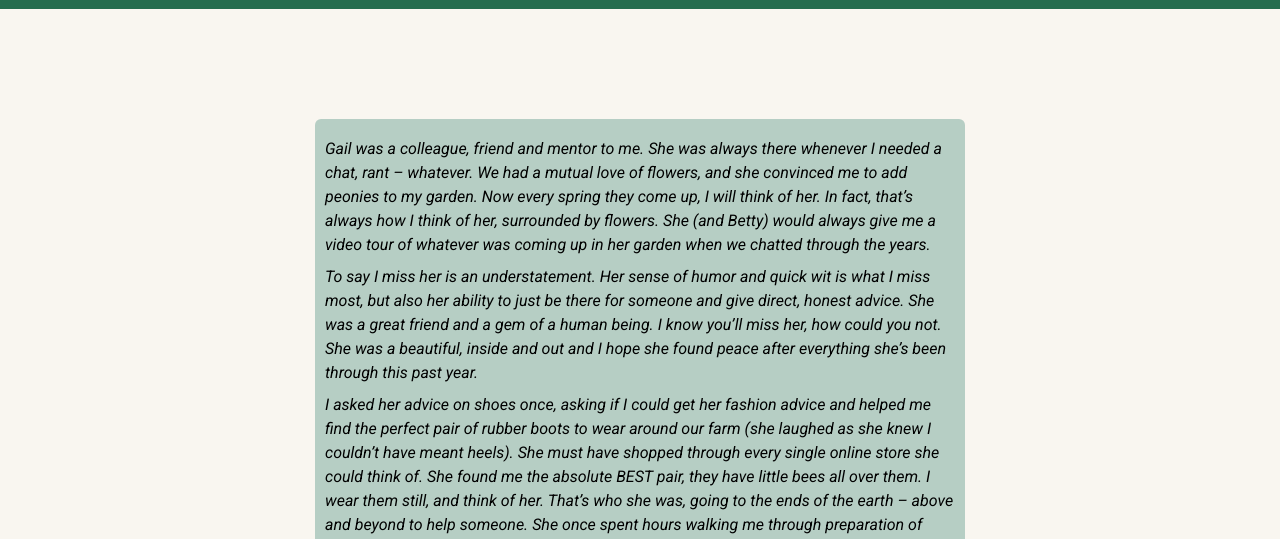
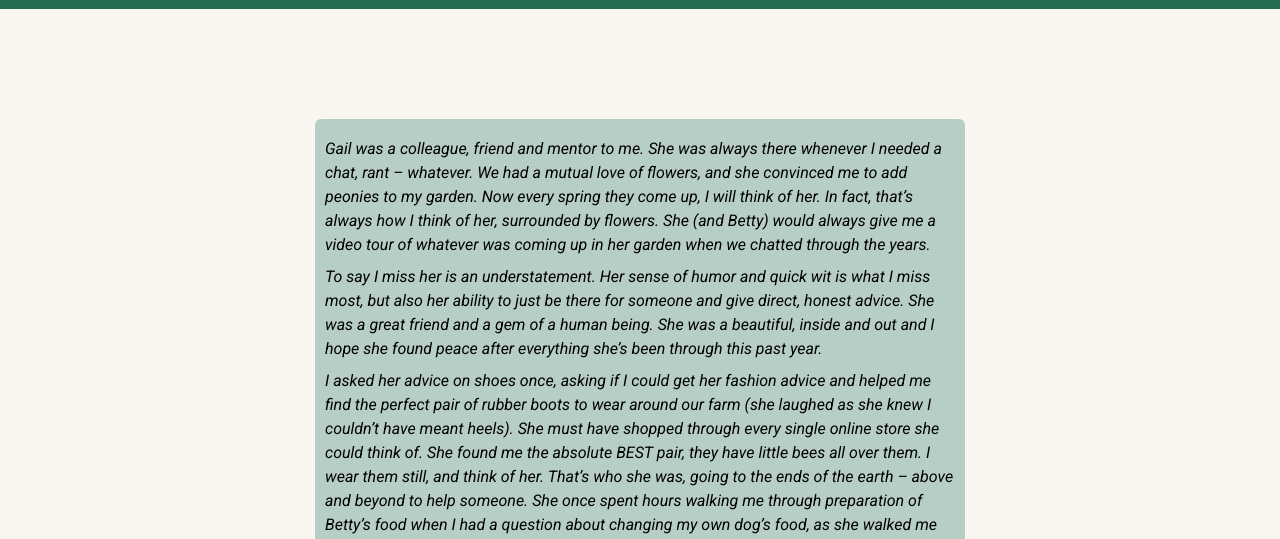
Before and after one commit to dhelmer/static-gailhelmer-basic, a website: page build/guestbook.html in a window 1280 px wide. Shown: the part 261-800 px from the top of the page. Drawn offline with nearby package versions, Linux system fonts and the light colour scheme.

Commit message:
Remove sentence

```diff
--- a/build/guestbook.html
+++ b/build/guestbook.html
@@ -49,7 +49,7 @@
 
             <p>Gail was a colleague, friend and mentor to me. She was always there whenever I needed a chat, rant – whatever. We had a mutual love of flowers, and she convinced me to add peonies to my garden. Now every spring they come up, I will think of her. In fact, that’s always how I think of her, surrounded by flowers. She (and Betty) would always give me a video tour of whatever was coming up in her garden when we chatted through the years.</p>
 
-            <p>To say I miss her is an understatement. Her sense of humor and quick wit is what I miss most, but also her ability to just be there for someone and give direct, honest advice. She was a great friend and a gem of a human being. I know you’ll miss her, how could you not. She was a beautiful, inside and out and I hope she found peace after everything she’s been through this past year.</p>
+            <p>To say I miss her is an understatement. Her sense of humor and quick wit is what I miss most, but also her ability to just be there for someone and give direct, honest advice. She was a great friend and a gem of a human being. She was a beautiful, inside and out and I hope she found peace after everything she’s been through this past year.</p>
 
             <p>I asked her advice on shoes once, asking if I could get her fashion advice and helped me find the perfect pair of rubber boots to wear around our farm (she laughed as she knew I couldn’t have meant heels). She must have shopped through every single online store she could think of. She found me the absolute BEST pair, they have little bees all over them. I wear them still, and think of her. That’s who she was, going to the ends of the earth – above and beyond to help someone. She once spent hours walking me through preparation of Betty’s food when I had a question about changing my own dog’s food, as she walked me through the (very lengthy) process, I thought “who has time to do this every week?”. Gail did, she found the time to do things 110%. Oh beautiful Betty, we both agreed – she’s worth it.</p>
 
```
